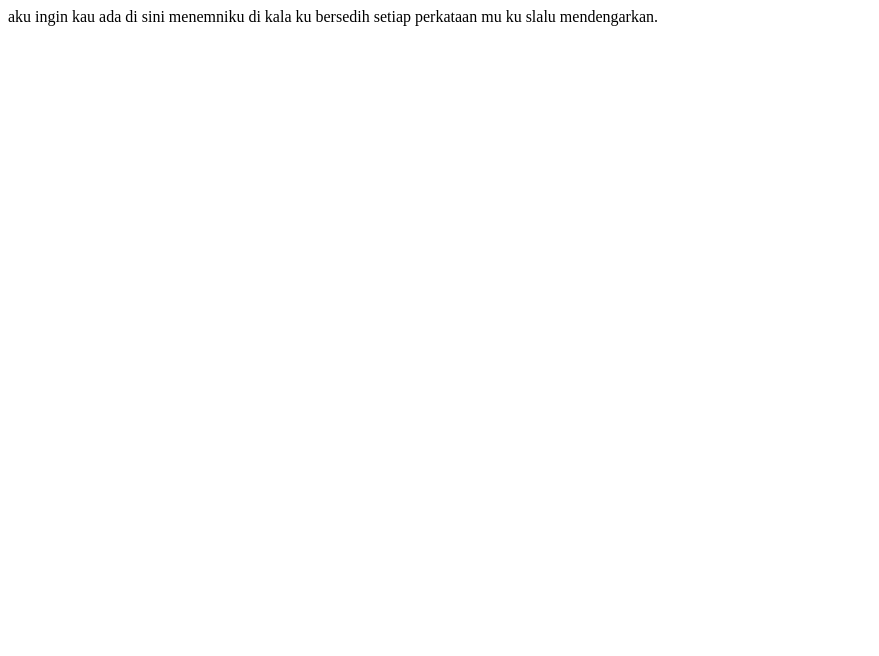
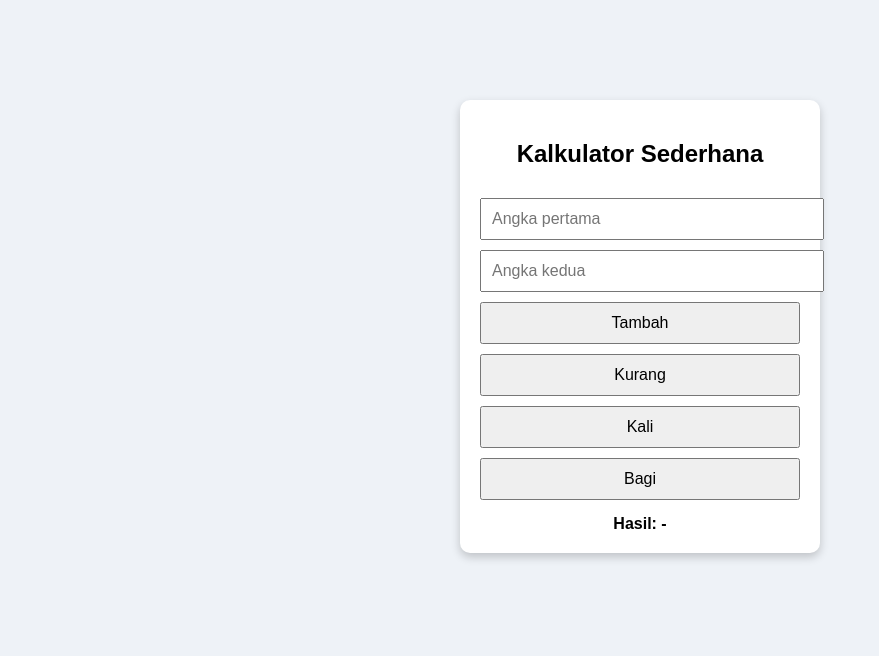
Before and after one commit to ginggaismu-ui/Ginggaismu-ui.github.io, a plain HTML site: page index.html in a window 1280 px wide. Shown: the whole page, without its empty margins (0-879 px from the left). Drawn offline with Linux system fonts and the light colour scheme.

Commit message:
Update index.html

```diff
--- a/index.html
+++ b/index.html
@@ -1,6 +1,67 @@
-<html>
-  <head></head>
-  <body>
-    aku ingin kau ada di sini menemniku di kala ku bersedih setiap perkataan mu ku slalu mendengarkan.
-  </body>
+<!DOCTYPE html>
+<html lang="id">
+<head>
+    <meta charset="UTF-8">
+    <title>Kalkulator Sederhana</title>
+    <style>
+        body {
+            font-family: Arial, sans-serif;
+            background-color: #eef2f7;
+        }
+        .container {
+            width: 320px;
+            margin: 100px auto;
+            padding: 20px;
+            background: white;
+            border-radius: 10px;
+            box-shadow: 0 4px 10px rgba(0,0,0,0.2);
+            text-align: center;
+        }
+        input, button {
+            width: 100%;
+            padding: 10px;
+            margin-top: 10px;
+            font-size: 16px;
+        }
+        button {
+            cursor: pointer;
+        }
+        #hasil {
+            margin-top: 15px;
+            font-weight: bold;
+        }
+    </style>
+</head>
+<body>
+
+<div class="container">
+    <h2>Kalkulator Sederhana</h2>
+
+    <input type="number" id="angka1" placeholder="Angka pertama">
+    <input type="number" id="angka2" placeholder="Angka kedua">
+
+    <button onclick="hitung('+')">Tambah</button>
+    <button onclick="hitung('-')">Kurang</button>
+    <button onclick="hitung('*')">Kali</button>
+    <button onclick="hitung('/')">Bagi</button>
+
+    <div id="hasil">Hasil: -</div>
+</div>
+
+<script>
+function hitung(operator) {
+    let a = parseFloat(document.getElementById("angka1").value);
+    let b = parseFloat(document.getElementById("angka2").value);
+    let hasil;
+
+    if (operator === '+') hasil = a + b;
+    if (operator === '-') hasil = a - b;
+    if (operator === '*') hasil = a * b;
+    if (operator === '/') hasil = b !== 0 ? a / b : "Tidak bisa dibagi 0";
+
+    document.getElementById("hasil").innerHTML = "Hasil: " + hasil;
+}
+</script>
+
+</body>
 </html>
```
